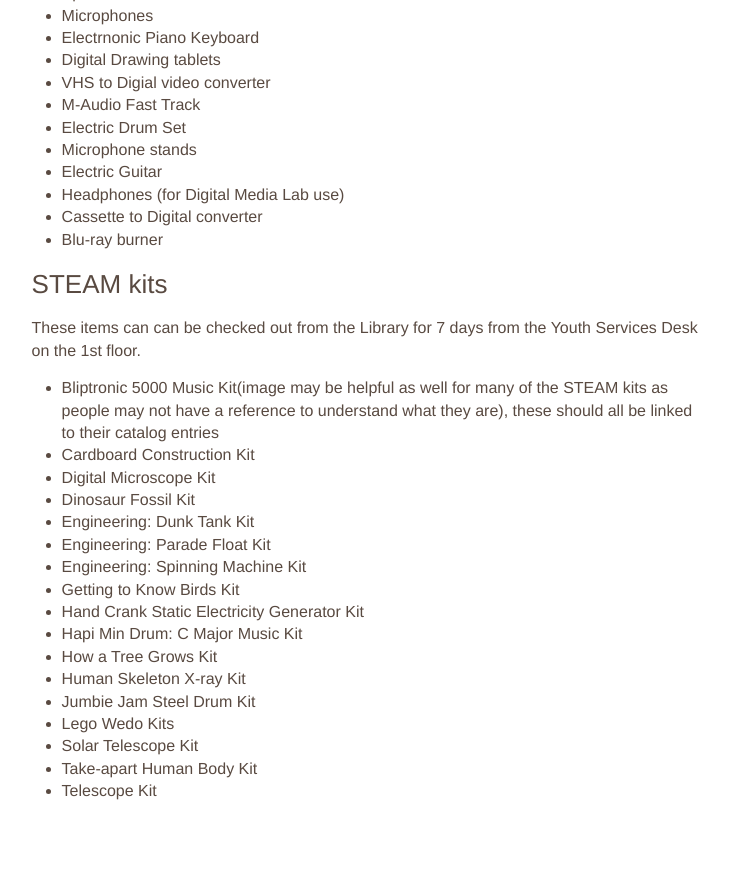
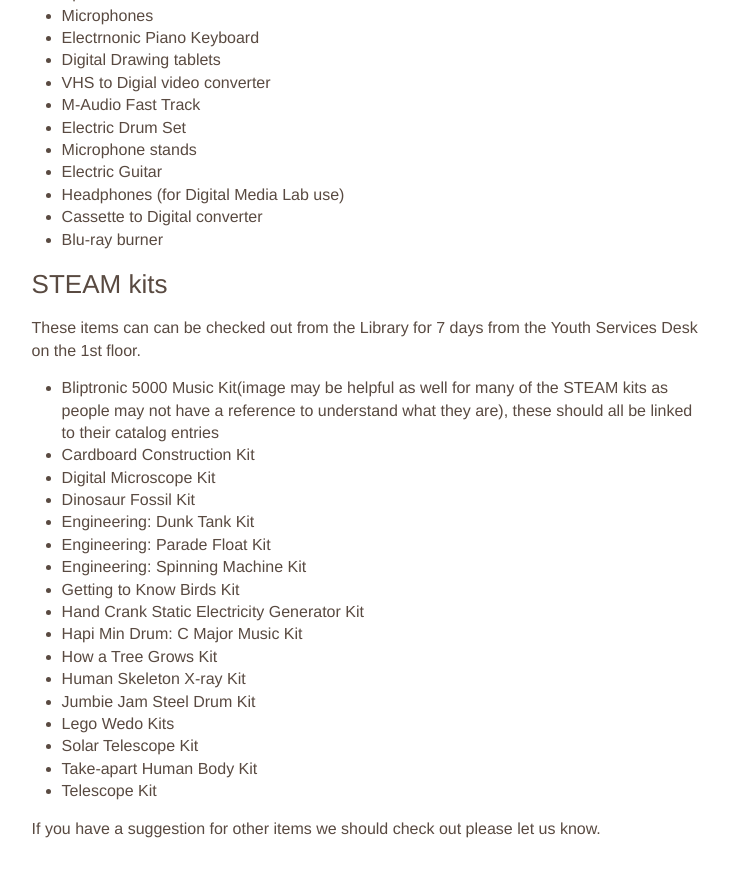
Before and after one commit to skokielibrary/spl-content, a Jekyll site: the page built from _content/mick/services--devices-technology.markdown, in a window 1280 px wide and 900 px high, scrolled down 634 px. Shown: the top 877 px of the window, without its empty margins (271-1000 px from the left). Built offline with Jekyll 4.4.1, drawn with Linux system fonts in a browser that asks for light colours; some web fonts are replaced.

Commit message:
Updated services--devices-technology.markdown

```diff
--- a/_content/mick/services--devices-technology.markdown
+++ b/_content/mick/services--devices-technology.markdown
@@ -3,7 +3,6 @@ layout: page
 title: "Devices & technology (?)"
 published: true
 ---
-
 
 ###Digital Creation
 These items can can be checked out from the Library for 7 days from the Tech. Help Desk on the 2nd floor.
@@ -51,3 +50,5 @@ These items can can be checked out from the Library for 7 days from the Youth Se
 - Solar Telescope Kit
 - Take-apart Human Body Kit
 - Telescope Kit
+
+If you have a suggestion for other items we should check out please let us know. <insert email address or form>
```
